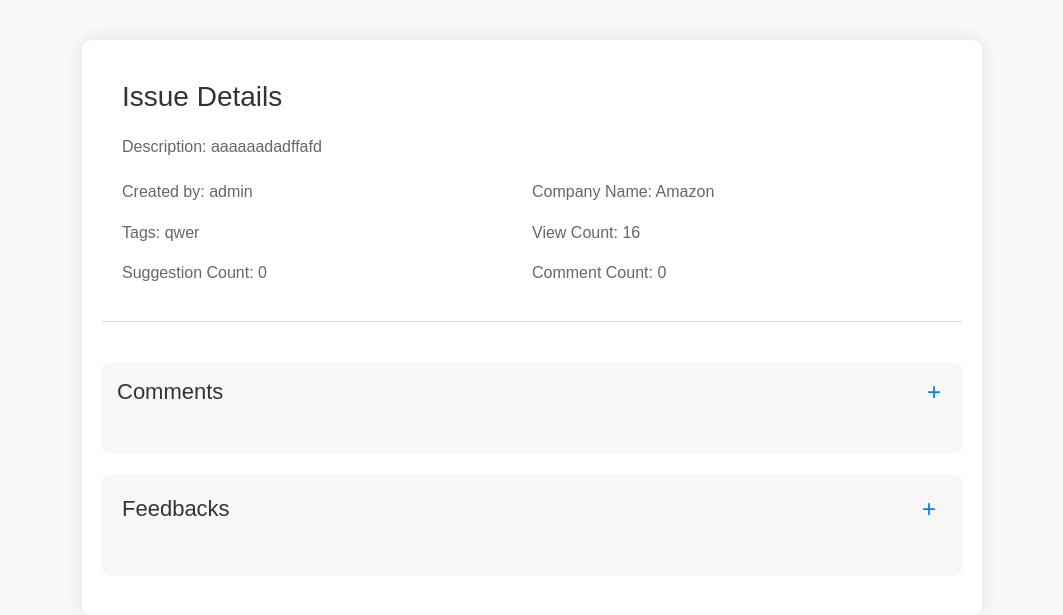
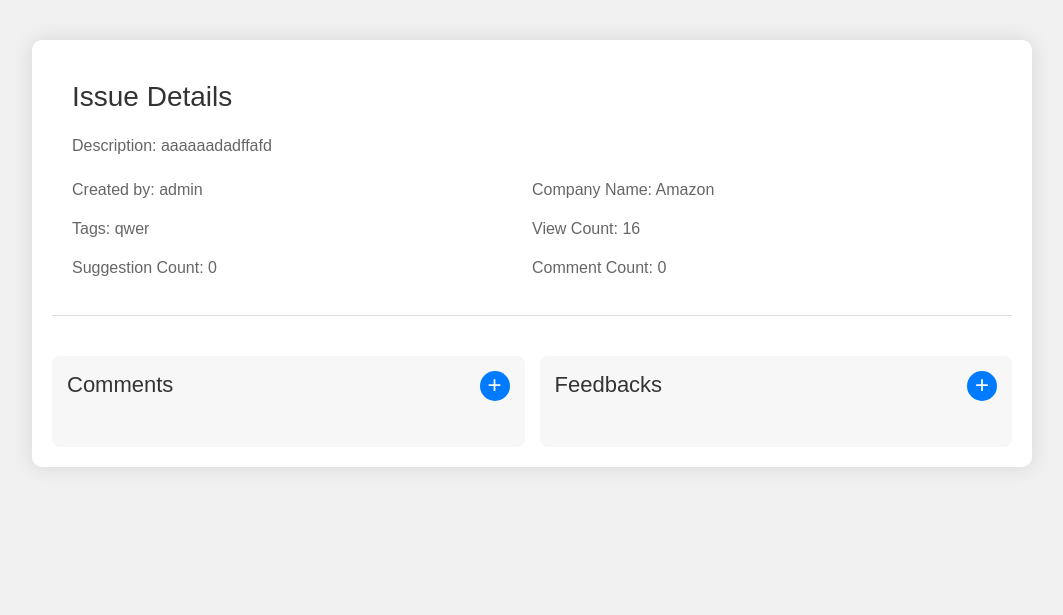
Before and after one commit to pvlssanusha/Tracker, a Django app: page /issues/3121c37c-a52f-4e15-b61a-33e3037a9ed9 in a window 1280 px wide. Shown: the top 615 px of the page, without its empty margins (108-1171 px from the left). Run offline with Django 4.2, Linux system fonts and the light colour scheme; a user stored in the database is signed in; data comes from the database, SQL or seed files in the repository; both versions use the stored data as it was after the commit.

Commit message:
UI CHANGES

```diff
--- a/Tracker/static/style.css
+++ b/Tracker/static/style.css
@@ -204,23 +204,14 @@
 }
 
 
-body {
-    font-family: Arial, sans-serif;
-    background-color: #f8f9fa;
-    margin: 0;
-    padding: 0;
-    line-height: 1.6;
-}
-
 .issue-main {
-    max-width: 900px;
+    max-width: 1000px;
     margin: 40px auto;
     padding: 20px;
     background-color: #fff;
     border-radius: 10px;
     box-shadow: 0 0 20px rgba(0, 0, 0, 0.1);
 }
-
 
 .issue-container {
     margin-bottom: 40px;
@@ -257,16 +248,22 @@
     margin-bottom: 15px;
 }
 
-
 .comments-feedback-container {
+    display: flex;
+    justify-content: space-between;
     margin-top: 30px;
 }
 
 .comments-feedback-container > div {
+    flex: 1;
+    margin-right: 15px;
     background-color: #f7f7f7;
     padding: 15px;
     border-radius: 8px;
-    margin-bottom: 20px;
+}
+
+.comments-feedback-container > div:last-child {
+    margin-right: 0;
 }
 
 .comments-feedback-container h1 {
@@ -278,39 +275,99 @@
     align-items: center;
 }
 
-.comments-feedback-container p {
-    font-size: 16px;
-    margin-bottom: 10px;
+.comments-feedback-container h1 button {
+    background-color: #007bff;
+    color: #fff;
+    border: none;
+    border-radius: 50%;
+    width: 30px;
+    height: 30px;
+    font-size: 24px;
+    cursor: pointer;
+    display: flex;
+    align-items: center;
+    justify-content: center;
+}
+
+.comments-feedback-container h1 button:hover {
+    background-color: #0056b3;
+}
+
+.comment, .feedback {
+    display: flex;
+    align-items: flex-start;
+    margin-bottom: 15px;
+}
+
+.comment img, .feedback img {
+    width: 40px;
+    height: 40px;
+    border-radius: 50%;
+    margin-right: 10px;
+}
+
+.comment p, .feedback p {
+    margin: 0;
+}
+
+.comment .user, .feedback .user {
+    font-weight: bold;
+    color: #333;
+}
+
+.comment .text, .feedback .text {
     color: #666;
 }
 
-
-.add-button {
-    background-color: transparent;
-    border: none;
-    color: #007bff;
-    font-size: 24px;
-    cursor: pointer;
-}
-
-.add-button:hover {
-    color: #0056b3;
+.comment .timestamp, .feedback .timestamp {
+    color: #999;
+    font-size: 12px;
 }
 
 
-#commentSection, #feedbackSection {
-    margin-top: 20px;
-    background-color: #f7f7f7;
+.popup-form {
+    display: none;
+    position: fixed;
+    top: 50%;
+    left: 50%;
+    transform: translate(-50%, -50%);
+    width: 400px;
+    background-color: #fff;
     padding: 20px;
+    box-shadow: 0 0 20px rgba(0, 0, 0, 0.1);
     border-radius: 8px;
+    z-index: 1000;
 }
 
-form textarea {
+.popup-form textarea {
     width: 100%;
     padding: 10px;
     border: 1px solid #ddd;
     border-radius: 5px;
     margin-bottom: 10px;
+}
+
+.popup-form button {
+    background-color: #007bff;
+    color: #fff;
+    border: none;
+    padding: 10px 20px;
+    border-radius: 5px;
+    cursor: pointer;
+}
+
+.popup-form button:hover {
+    background-color: #0056b3;
+}
+
+.popup-form .close-btn {
+    position: absolute;
+    top: 10px;
+    right: 10px;
+    background: none;
+    border: none;
+    font-size: 20px;
+    cursor: pointer;
 }
 
 
@@ -343,6 +400,23 @@
     .issue-details p {
         flex: 1 1 100%;
     }
+
+    .comments-feedback-container {
+        flex-direction: column;
+    }
+
+    .comments-feedback-container > div {
+        margin-right: 0;
+        margin-bottom: 15px;
+    }
+
+    .comments-feedback-container > div:last-child {
+        margin-bottom: 0;
+    }
+
+    .popup-form {
+        width: 90%;
+    }
 }
 
 
--- a/Tracker/templates/DisplayIssue.html
+++ b/Tracker/templates/DisplayIssue.html
@@ -8,7 +8,6 @@
     <link rel="stylesheet" href="https://cdn.jsdelivr.net/npm/bootstrap@4.0.0/dist/css/bootstrap.min.css" integrity="sha384-Gn5384xqQ1aoWXA+058RXPxPg6fy4IWvTNh0E263XmFcJlSAwiGgFAW/dAiS6JXm" crossorigin="anonymous">
     <link rel="stylesheet" type="text/css" href="{% static 'style.css' %}">
     <script src="https://code.jquery.com/jquery-3.6.0.min.js"></script>
-
 </head>
 <body>
     <div class="issue-main">
@@ -28,12 +27,17 @@
 
         <div class="comments-feedback-container">
             <div id="commentsSection">
-                <h1>Comments <button id="addComment" class="add-button">+</button></h1>
+                <h1>Comments <button id="addComment">+</button></h1>
                 <div id="commentsContainer">
                     {% if comments %}
                         {% for comment in comments %}
-                            <p>{{comment.description}}</p>
-                            <p class="text-muted">By {{comment.user}}</p>
+                            <div class="comment">
+                                <div>
+                                    <p class="user">{{comment.user}}</p>
+                                    <p class="text">{{comment.description}}</p>
+                                    <p class="timestamp">{{comment.timestamp}}</p>
+                                </div>
+                            </div>
                         {% endfor %}
                     {% endif %}
                 </div>
@@ -41,12 +45,17 @@
             </div>
 
             <div id="feedbackSection">
-                <h1>Feedbacks <button id="addFeedback" class="add-button">+</button></h1>
+                <h1>Feedbacks <button id="addFeedback">+</button></h1>
                 <div id="feedbackContainer">
                     {% if feedback %}
                         {% for feed in feedback %}
-                            <p>{{feed.description}}</p>
-                            <p class="text-muted">By {{feed.user}}</p>
+                            <div class="feedback">
+                                <div>
+                                    <p class="user">{{feed.user}}</p>
+                                    <p class="text">{{feed.description}}</p>
+                                    <p class="timestamp">{{feed.timestamp}}</p>
+                                </div>
+                            </div>
                         {% endfor %}
                     {% endif %}
                 </div>
@@ -54,7 +63,8 @@
             </div>
         </div>
 
-        <div id="commentSection" style="display: none;">
+        <div id="commentPopup" class="popup-form">
+            <button class="close-btn" onclick="togglePopup('commentPopup')">&times;</button>
             <form id="commentForm">
                 {% csrf_token %}
                 <input type="hidden" name="issue_id" value="{{issue.id}}">
@@ -63,7 +73,8 @@
             </form>
         </div>
 
-        <div id="feedbackSectionForm" style="display: none;">
+        <div id="feedbackPopup" class="popup-form">
+            <button class="close-btn" onclick="togglePopup('feedbackPopup')">&times;</button>
             <form id="feedbackForm">
                 {% csrf_token %}
                 <input type="hidden" name="issue_id" value="{{issue.id}}">
@@ -72,9 +83,10 @@
             </form>
         </div>
     </div>
+
     <script>
         $(document).ready(function () {
-            const itemsPerPage = 10;
+            const itemsPerPage = 5;
 
             function paginate(container, pagination, itemsPerPage) {
                 var items = container.children();
@@ -103,19 +115,18 @@
             paginate($("#feedbackContainer"), $("#feedbackPagination"), itemsPerPage);
 
             $("#addComment").click(function () {
-                $("#commentSection").toggle();
+                togglePopup('commentPopup');
             });
 
             $("#addFeedback").click(function () {
-                $("#feedbackSectionForm").toggle();
+                togglePopup('feedbackPopup');
             });
 
             $("#commentForm").submit(function (event) {
                 event.preventDefault();
                 var formData = $(this).serialize();
                 $.post("{% url 'addcomment' %}", formData, function (response) {
-
-                    $("#commentSection").hide();
+                    togglePopup('commentPopup');
                 });
             });
 
@@ -123,10 +134,14 @@
                 event.preventDefault();
                 var formData = $(this).serialize();
                 $.post("{% url 'addfeedback' %}", formData, function (response) {
-                    $("#feedbackSectionForm").hide();
+                    togglePopup('feedbackPopup');
                 });
             });
         });
+
+        function togglePopup(id) {
+            $("#" + id).toggle();
+        }
     </script>
 </body>
 </html>
```
Also changed, not shown: db.sqlite3.
